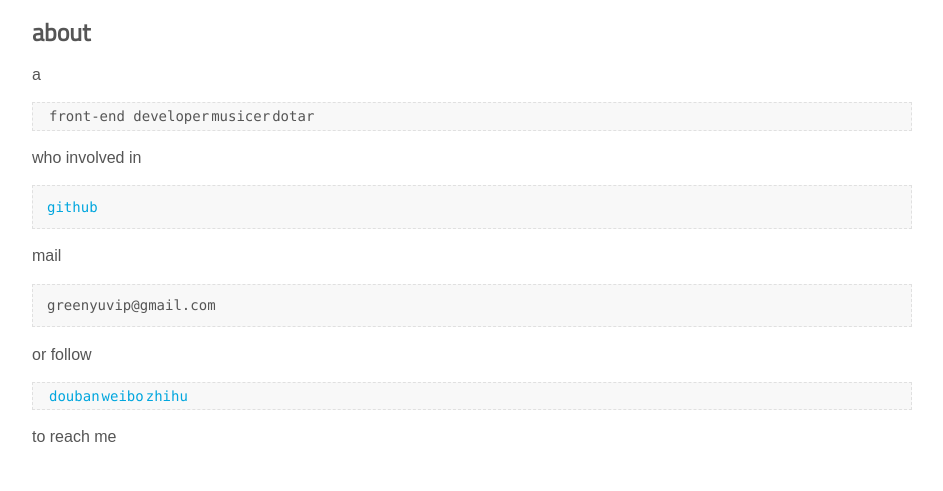
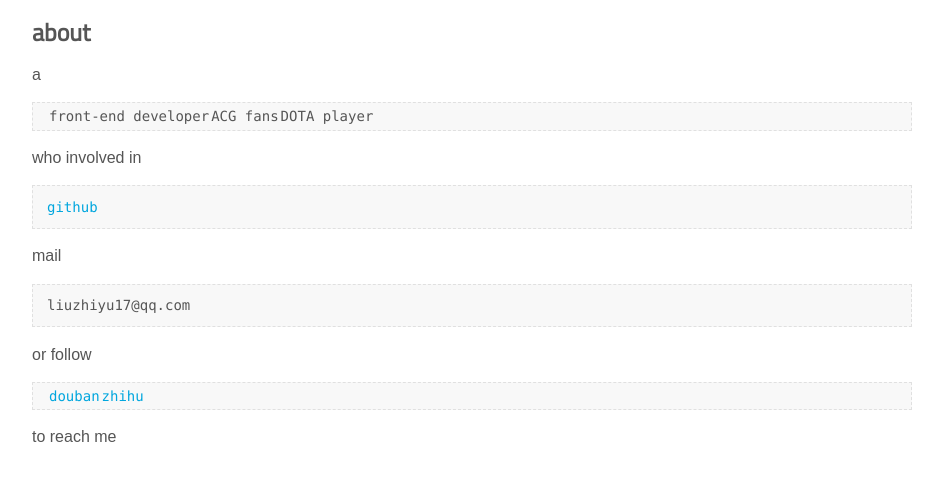
Before and after one commit to zhiyul/zhiyul.github.io, a Jekyll site: the page built from about.markdown, in a window 1280 px wide. Shown: the part 147-638 px from the top of the page, without its empty margins (168-1111 px from the left). Built offline with Jekyll 4.4.1, drawn with Linux system fonts in a browser that asks for light colours; some web fonts are replaced; Markdown is read by kramdown in place of the engine named in the settings.

Commit message:
change about

```diff
--- a/about.markdown
+++ b/about.markdown
@@ -5,7 +5,7 @@ layout: page
 
 a
 
->  | front-end developer | musicer | dotar |
+>  | front-end developer | ACG fans | DOTA player |
 
 who involved in
 
@@ -13,10 +13,10 @@ who involved in
 
 mail
 
-> greenyuvip@gmail.com
+> liuzhiyu17@qq.com
 
 or follow
 
-> [douban](http://www.douban.com/people/zhiyul/) | [weibo](http://weibo.com/zhiyul/profile?rightmod=1&wvr=5&mod=personinfo) | [zhihu](http://www.zhihu.com/people/liu-zhi-yu-99)
+> [douban](http://www.douban.com/people/zhiyul/) | [zhihu](http://www.zhihu.com/people/liu-zhi-yu-99)
 
 to reach me
```
